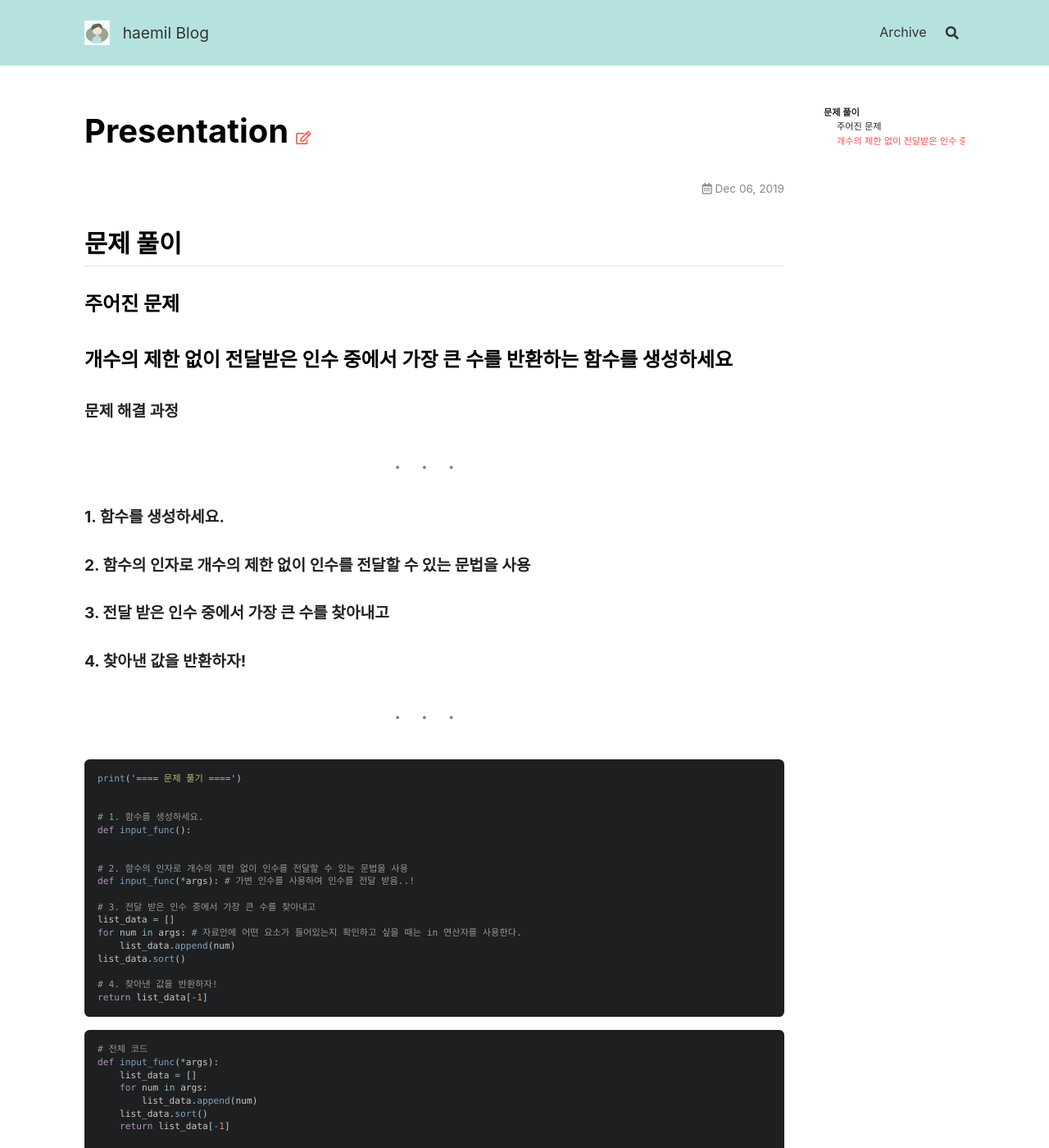
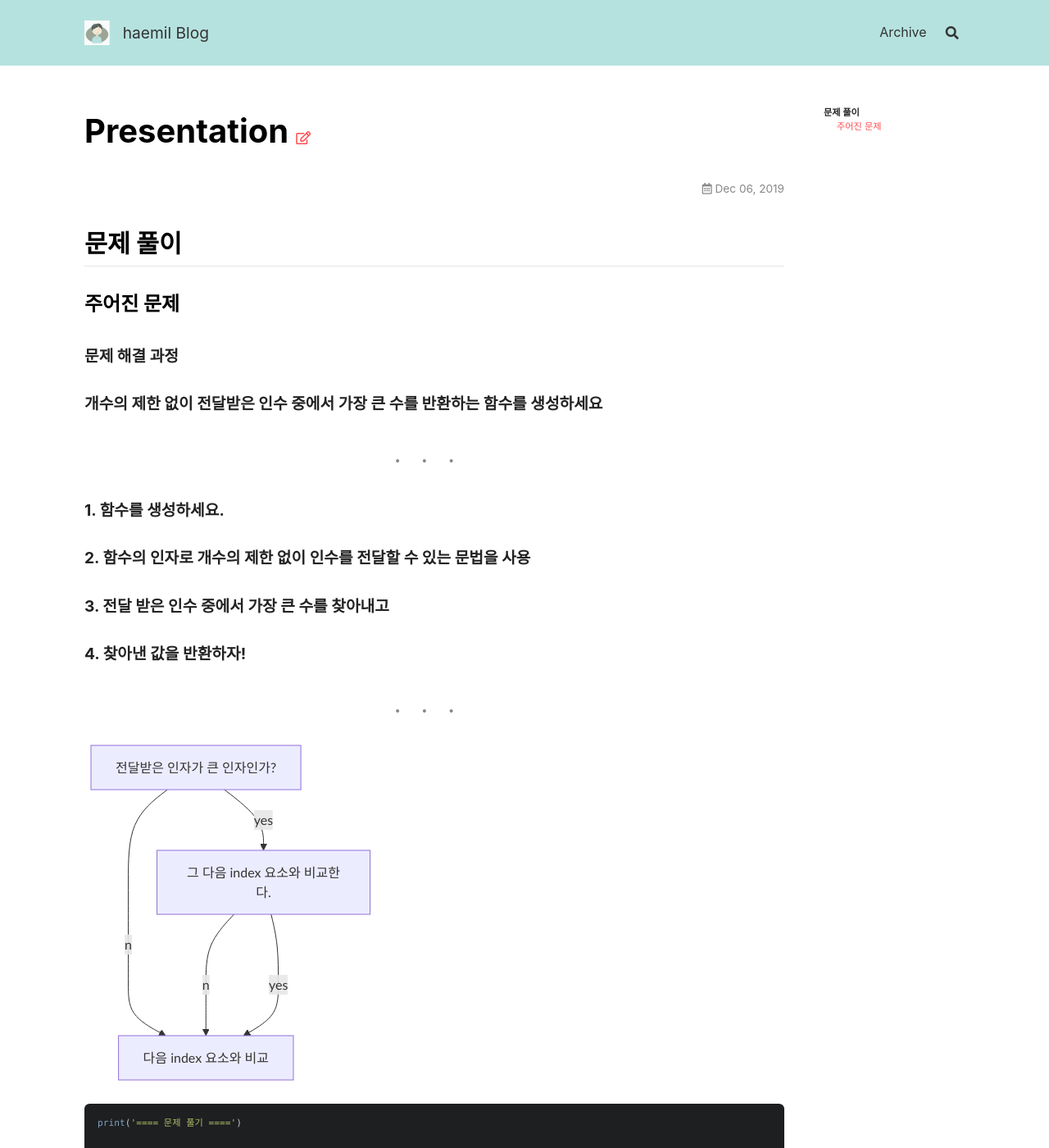
Before and after one commit to mchaemil/mchaemil.github.io, a Jekyll site: the page built from _posts/2019-12-06-my-Presentation.md, in a window 1280 px wide and 1400 px high. Shown: the whole window at 82% size. Built offline with Jekyll 4.4.1, drawn with Linux system fonts in a browser that asks for light colours; nearby versions of some CDN libraries; part of the change alters nothing that is shown.

Commit message:
update setting

```diff
--- a/_config.yml
+++ b/_config.yml
@@ -88,10 +88,10 @@ mathjax: # false (default), true
 mathjax_autoNumber: # false (default), true
 
 ## Mermaid
-mermaid: # false (default), true
+mermaid: true # false (default), true
 
 ## Chart
-chart: # false (default), true
+chart: true # false (default), true
 
 
 ## => Paginate
--- a/_posts/2019-12-06-my-Presentation.md
+++ b/_posts/2019-12-06-my-Presentation.md
@@ -7,9 +7,10 @@ mathjax: true
 ## 문제 풀이
 
 ### 주어진 문제
-### 개수의 제한 없이 전달받은 인수 중에서 가장 큰 수를 반환하는 함수를 생성하세요
+
 
 #### 문제 해결 과정
+#### 개수의 제한 없이 전달받은 인수 중에서 가장 큰 수를 반환하는 함수를 생성하세요
 ---
 #### 1. 함수를 생성하세요.
 #### 2. 함수의 인자로 개수의 제한 없이 인수를 전달할 수 있는 문법을 사용
```
